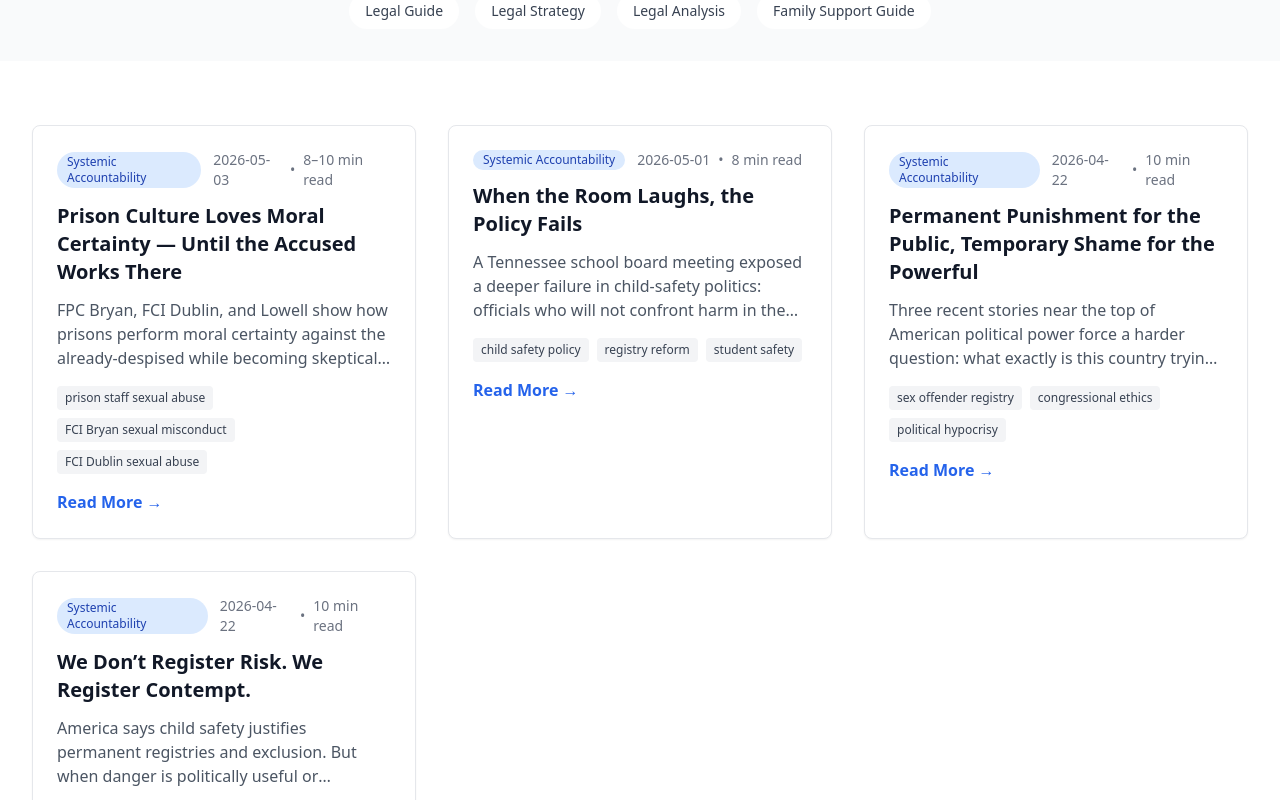
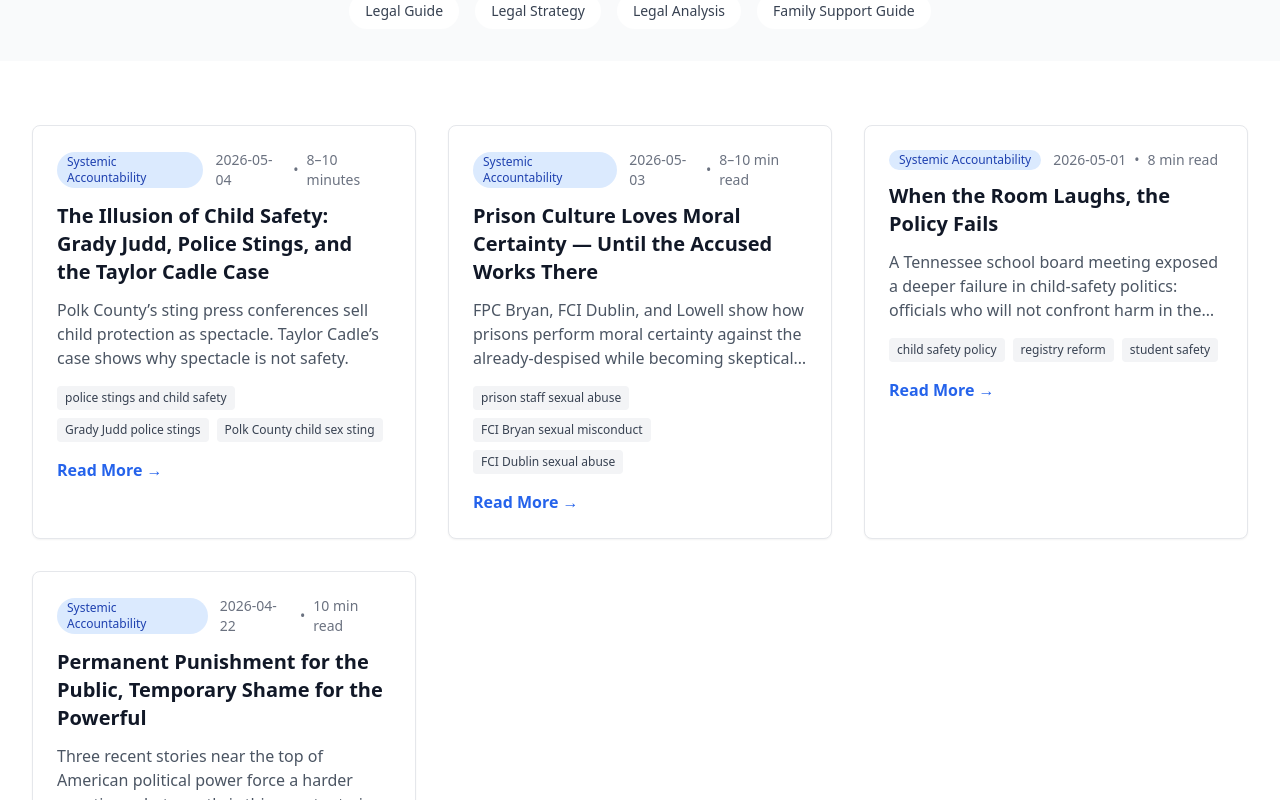
Before and after one commit to projectsolarrecon/Solar, a React (Vite) app: page /blog in a window 1280 px wide. Shown: the part 520-1320 px from the top of the page. Built offline with nearby package versions, Linux system fonts and the light colour scheme.

Commit message:
Update blogPosts.ts

```diff
--- a/src/data/blogPosts.ts
+++ b/src/data/blogPosts.ts
@@ -12,6 +12,29 @@ export interface BlogPost {
 
 export const allBlogPosts: BlogPost[] = [
   // Insert this object at the TOP of the exported array (newest-first):
+{
+  id: "the-illusion-of-child-safety-grady-judd-police-stings-taylor-cadle",
+  title: "The Illusion of Child Safety: Grady Judd, Police Stings, and the Taylor Cadle Case",
+  excerpt:
+    "Polk County’s sting press conferences sell child protection as spectacle. Taylor Cadle’s case shows why spectacle is not safety.",
+  author: "The SOLAR Project",
+  date: "2026-05-04",
+  readTime: "8–10 minutes",
+  category: "Systemic Accountability",
+  tags: [
+    "police stings and child safety",
+    "Grady Judd police stings",
+    "Polk County child sex sting",
+    "Taylor Cadle Polk County",
+    "police-created crime",
+    "child safety theater",
+    "sex offense stings",
+    "Operation Child Protector VIII",
+    "Last Week Tonight police stings",
+    "Katie Tinto police-created crime",
+  ],
+  path: "/blog/the-illusion-of-child-safety-grady-judd-police-stings-taylor-cadle",
+},
 {
   id: "prison-culture-loves-moral-certainty-until-the-accused-works-there",
   title: "Prison Culture Loves Moral Certainty — Until the Accused Works There",
```
